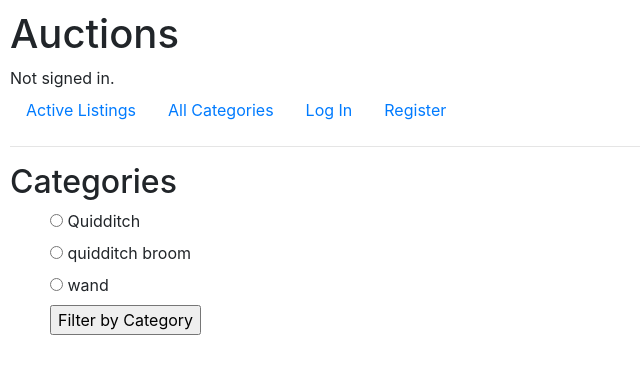
After one commit to carolinekle/commerce, a Django app: page /categories in a window 1280 px wide. The commit adds this page. Shown: the top 374 px of the page, without its empty margins (0-640 px from the left). Run offline with Django 4.2, Linux system fonts and the light colour scheme; data comes from the database, SQL or seed files in the repository; some libraries are stand-ins or nearby versions.

Commit message:
complete category views, watchlist functionality(must fix bug still), and start comment function

```diff
--- a/auctions/models.py
+++ b/auctions/models.py
@@ -26,5 +26,9 @@ class Bid(models.Model):
     bidder = models.ForeignKey(User, on_delete=models.CASCADE)
 
 class Comment(models.Model):
-    commenters = models.ManyToManyField(User)
+    commenter = models.ForeignKey(User, on_delete=models.CASCADE, blank=True, null=True, related_name="User")
     comment_text = models.CharField(max_length=240)
+    listing = models.ForeignKey(Listing, on_delete=models.CASCADE, blank=True, null=True, related_name="listing")
+
+    def __str__(self):
+        return f"{self.commenter} comment on ({self.listing})"
--- /dev/null
+++ b/auctions/templates/auctions/cat.html
@@ -0,0 +1,18 @@
+{% extends "auctions/layout.html" %}
+
+{% block body %}
+
+    <h2>Categories</h2>
+    <ul>
+    <form action="{% url 'categories_page' %}" method="POST">
+        {% csrf_token %}
+        {% for category in categories %}
+                <input type="radio" name="category" id="{{ category }}" value="{{ category }}">
+                <label for="{{ category }}">{{ category }}</label>
+                <br>
+        {% endfor %}
+        <input type="submit" value="Filter by Category">
+    </form>
+    </ul>
+
+{% endblock %}
--- a/auctions/templates/auctions/layout.html
+++ b/auctions/templates/auctions/layout.html
@@ -20,13 +20,20 @@
             <li class="nav-item">
                 <a class="nav-link" href="{% url 'index' %}">Active Listings</a>
             </li>
+            <li class="nav-item">
+                <a class="nav-link" href="{% url 'categories_page' %}">All Categories</a>
+            </li>
             {% if user.is_authenticated %}
             <li class="nav-item">
                 <a class="nav-link" href="{% url 'create' %}">Create new listing</a>
             </li>
-                <li class="nav-item">
-                    <a class="nav-link" href="{% url 'logout' %}">Log Out</a>
-                </li>
+            <li class="nav-item">
+                <a class="nav-link" href="{% url 'watchlist_page' %}">Watched Listings</a>
+            </li>
+            <li class="nav-item">
+                <a class="nav-link" href="{% url 'logout' %}">Log Out</a>
+            </li>
+
             {% else %}
                 <li class="nav-item">
                     <a class="nav-link" href="{% url 'login' %}">Log In</a>
--- a/auctions/urls.py
+++ b/auctions/urls.py
@@ -9,5 +9,8 @@ urlpatterns = [
     path("register", views.register, name="register"),
     path("create", views.create, name="create"),
     path("<int:listing_id>", views.listing_page, name="listing_page"),
+    path("comment", views.comment, name="comment"),
     path("add_watcher/<int:listing_id>", views.add_watcher, name="add_watcher"),
+    path("watchlist_page", views.watchlist_page, name ="watchlist_page"),
+    path("categories", views.categories_page, name="categories_page"),
 ]
--- a/auctions/views.py
+++ b/auctions/views.py
@@ -98,22 +98,61 @@ def create(request):
         })
 
 def listing_page(request, listing_id):
+    watchlist_message = request.GET.get('w_message', '')
     listing = Listing.objects.get(id=listing_id)
+    comments = Comment.objects.get(id=listing_id)
     return render(request, "auctions/listing.html",{
-        "listing":listing
+        "listing":listing,
+        "watchlist_message": watchlist_message,
+        "comments":comments
     })
 
 def add_watcher(request, listing_id):
+    if request.method == "POST":
+        watcher=request.user
+        listing = Listing.objects.get(id=listing_id)
 
-    watcher=request.user
-    listing = Listing.objects.get(id=listing_id)
+        if watcher in listing.watchlist.all():
+            listing.watchlist.remove(watcher)
+            listing.save()
+            return HttpResponseRedirect(reverse("listing_page",  args=[listing_id]))
 
-    if listing.watchlist.filter(watcher).exists():
-        #"watchlist_message":"Remove from watchlist"
-        #return render^ with dictionary
-        listing.watchlist.add(watcher)
-        listing.save()
-        #else
-            #add watcher with redirect and different message
+        else:
+            listing.watchlist.add(watcher)
+            listing.save()
+            return HttpResponseRedirect(reverse("listing_page", args=[listing_id]) + "?w_message=Remove%20from%20watchlist")
+    else:
+        return HttpResponseRedirect(reverse("listing_page", args=[listing_id]))
 
-    return HttpResponseRedirect(reverse(listing, args=(listing_id, )))
+def watchlist_page(request):
+    user=request.user
+    watched_listings=user.ListingWatchlist.all()
+    return render(request, "auctions/watching.html", {
+        "listings":watched_listings
+    })
+
+def categories_page(request):
+    if request.method == "POST":
+        selected_category = request.POST["category"]
+        active_listings_by_cat=Listing.objects.filter(active=True, category=selected_category)
+        return render(request, "auctions/index.html", {
+            "listings":active_listings_by_cat
+        })
+    else:
+        categories = Listing.objects.values_list('category', flat=True).distinct()
+        return render(request, "auctions/cat.html", {
+            "categories":categories
+        })
+
+def comment(request, listing_id):
+    if request.method == "POST":
+        commenter = request.user
+        text = request.POST["comment"]
+
+        new_comment = Comment(
+            comment_text=text,
+            commenters=commenter,
+            listing=listing_id
+        )
+        new_comment.save()
+        return HttpResponseRedirect(reverse("listing_page"))
```
Also changed, not shown: auctions/templates/auctions/listing.html (+32 -2 lines), auctions/templates/auctions/watching.html (added, +14 -0 lines), auctions/migrations/0005_comment_listing_name.py (added), auctions/migrations/0006_remove_comment_listing_name.py (added), auctions/migrations/0007_remove_comment_commenters_comment_commenter_and_more.py (added), db.sqlite3.
